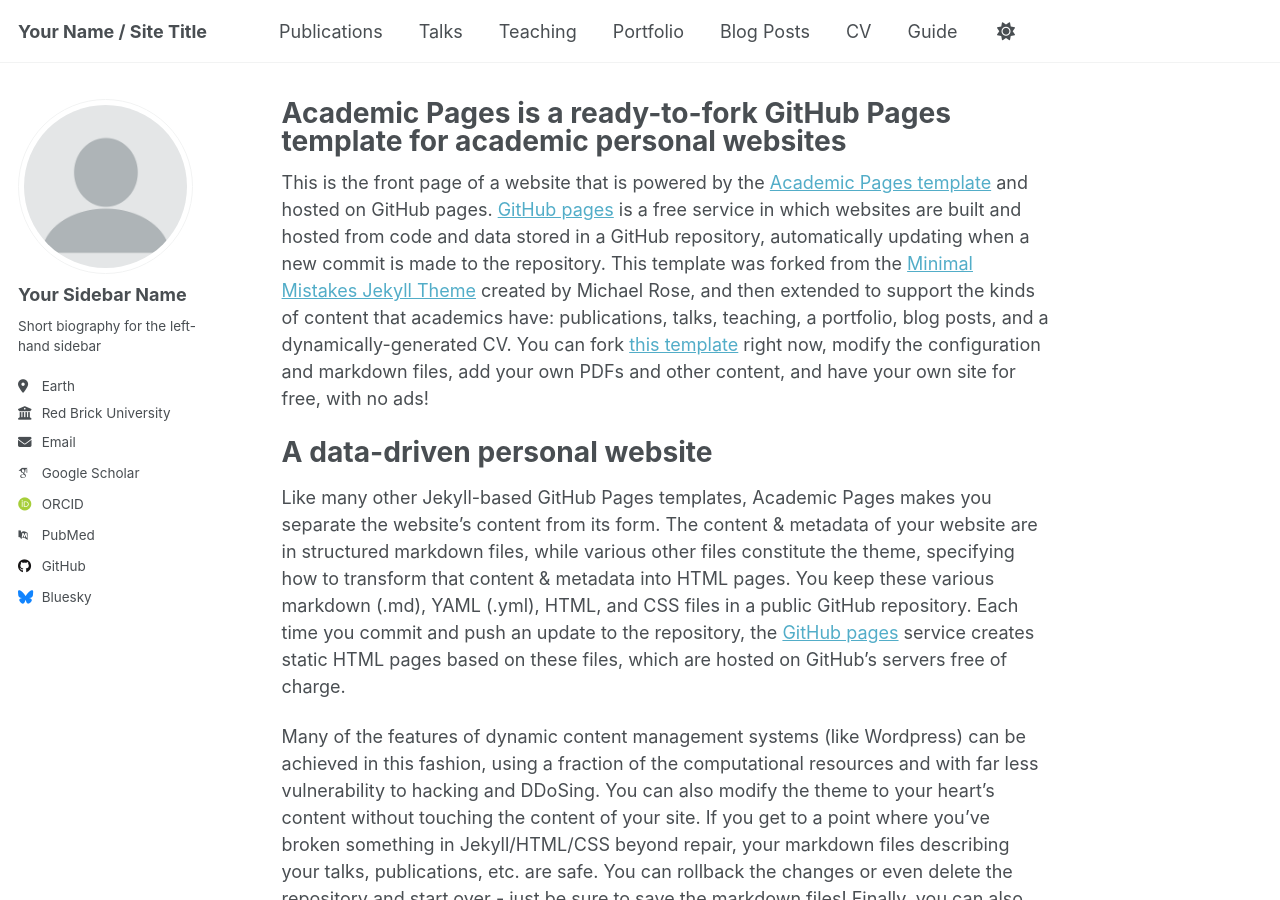
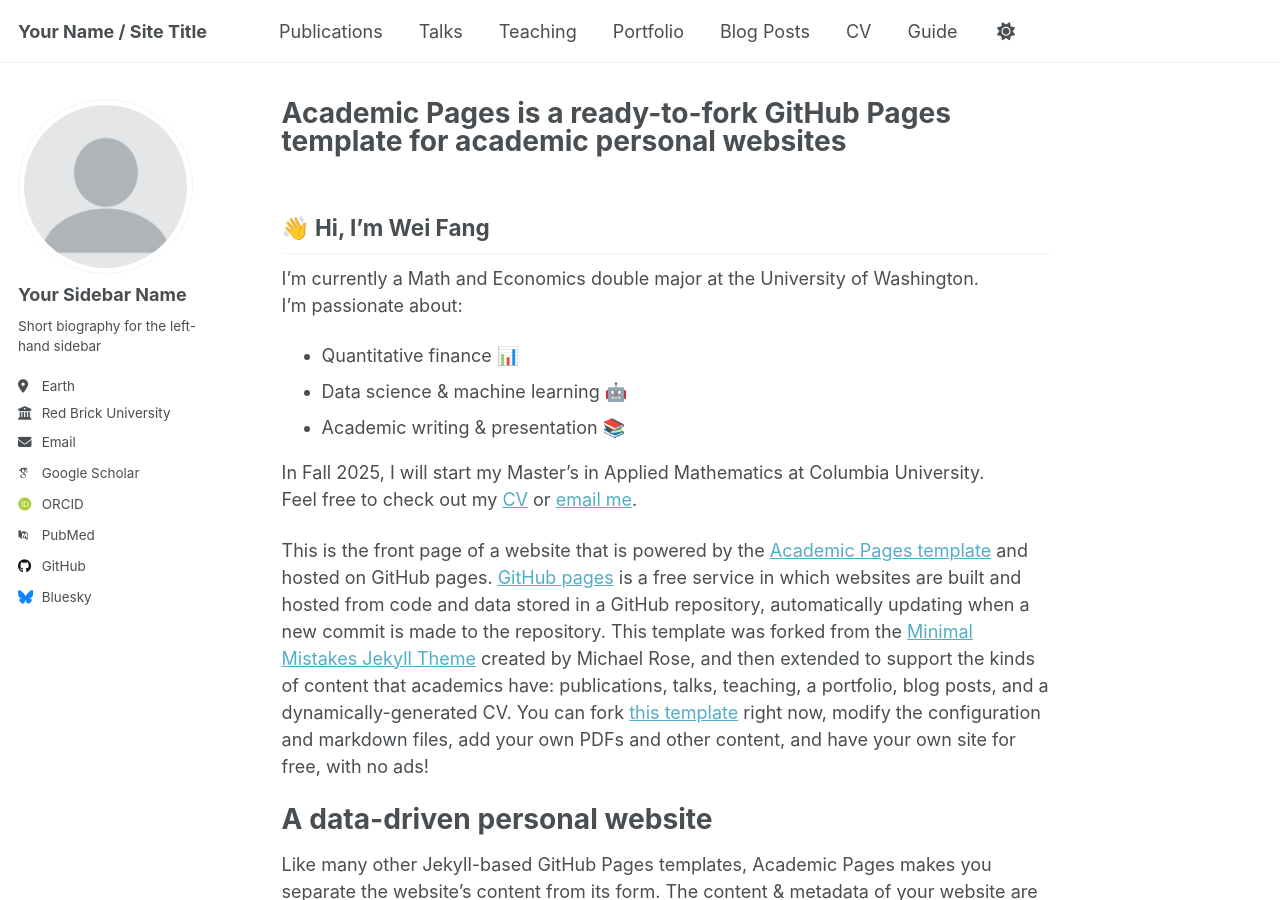
Before and after one commit to weif5/Test-5, a Jekyll site: the page built from _pages/about.md, in a window 1280 px wide and 900 px high. Built offline with Jekyll 4.4.1, drawn with Linux system fonts in a browser that asks for light colours; some web fonts are replaced.

Commit message:
Update 1.md

```diff
--- a/_pages/about.md
+++ b/_pages/about.md
@@ -6,6 +6,17 @@ redirect_from:
   - /about/
   - /about.html
 ---
+## 👋 Hi, I’m Wei Fang
+
+I'm currently a Math and Economics double major at the University of Washington.
+I’m passionate about:
+
+- Quantitative finance 📊
+- Data science & machine learning 🤖
+- Academic writing & presentation 📚
+
+In Fall 2025, I will start my Master's in Applied Mathematics at Columbia University.
+Feel free to check out my [CV](../files/cv.pdf) or [email me](mailto:your@email.com).
 
 This is the front page of a website that is powered by the [Academic Pages template](https://github.com/academicpages/academicpages.github.io) and hosted on GitHub pages. [GitHub pages](https://pages.github.com) is a free service in which websites are built and hosted from code and data stored in a GitHub repository, automatically updating when a new commit is made to the repository. This template was forked from the [Minimal Mistakes Jekyll Theme](https://mmistakes.github.io/minimal-mistakes/) created by Michael Rose, and then extended to support the kinds of content that academics have: publications, talks, teaching, a portfolio, blog posts, and a dynamically-generated CV. You can fork [this template](https://github.com/academicpages/academicpages.github.io) right now, modify the configuration and markdown files, add your own PDFs and other content, and have your own site for free, with no ads!
 
```
